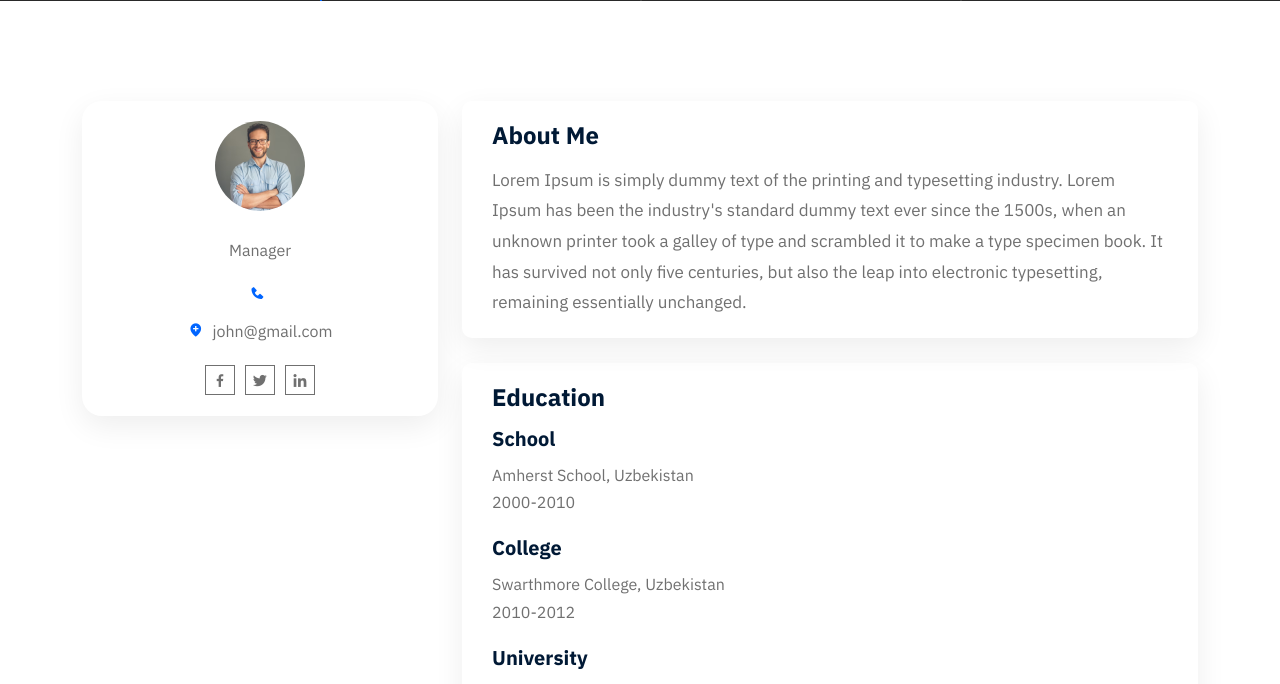
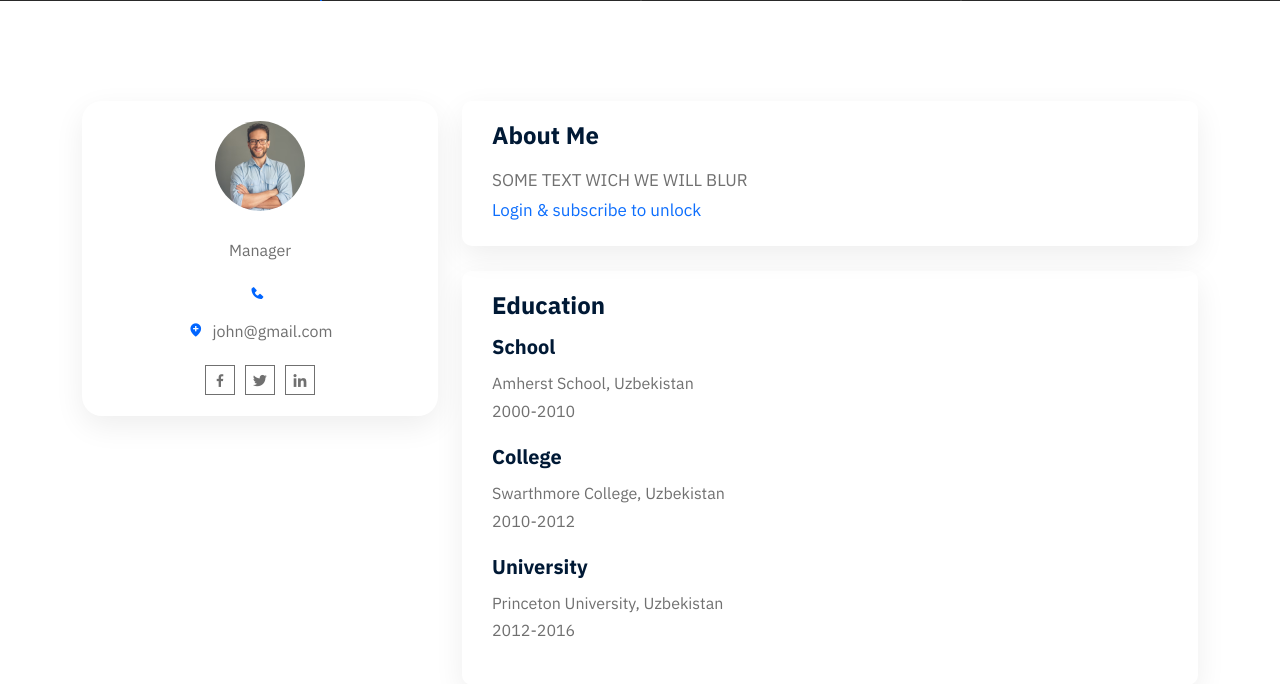
Before and after one commit to Abdulmajid78/check_user, a Django app: template templates/employee-details.html in a window 1280 px wide. Shown: the part 737-1421 px from the top of the page. Run offline with Django 4.2, Linux system fonts and the light colour scheme; the template is opened without the code that fills it, so the values that code supplies are empty; some libraries are stand-ins or nearby versions.

Commit message:
some commit

```diff
--- a/templates/employee-details.html
+++ b/templates/employee-details.html
@@ -58,14 +58,23 @@
                 <div class="col-lg-8">
                     <div class="candidate-info-text">
                         <h3>{% trans 'About Me' %}</h3>
-                        <p>Lorem Ipsum is simply dummy text of the printing and typesetting industry. Lorem Ipsum has
-                            been the industry's standard dummy text ever since the 1500s, when an unknown printer took a
-                            galley of type and scrambled it to make a type specimen book. It has survived not only five
-                            centuries, but also the leap into electronic typesetting, remaining essentially
-                            unchanged.</p>
+                        {% if not request.user.is_authenticated %}
+                            <p>SOME TEXT WICH WE WILL BLUR</p>
+                            <p><a href="{% url 'users:register' %}">Login & subscribe to unlock</a></p>
+                        {% else %}
+                            <p>Lorem Ipsum is simply dummy text of the printing and typesetting industry. Lorem Ipsum
+                                has
+                                been the industry's standard dummy text ever since the 1500s, when an unknown printer
+                                took a
+                                galley of type and scrambled it to make a type specimen book. It has survived not only
+                                five
+                                centuries, but also the leap into electronic typesetting, remaining essentially
+                                unchanged.</p>
+                        {% endif %}
                     </div>
 
                     <div class="candidate-info-text candidate-education">
+
                         <h3>{% trans 'Education' %}</h3>
 
                         <div class="education-info">
@@ -122,6 +131,7 @@
                                                     <i class='bx bx-briefcase'></i>
                                                     {% trans 'Position' %} - {% trans 'Manager' %}
                                                 </li>
+
                                                 <li>
                                                     <i class='bx bx-briefcase'></i>
                                                     {% trans 'Salary' %} - $35000-$38000
@@ -159,7 +169,6 @@
 
 
 
-
     <!-- Subscribe Section Start -->
     <section class="subscribe-section">
         <div class="container">
```
